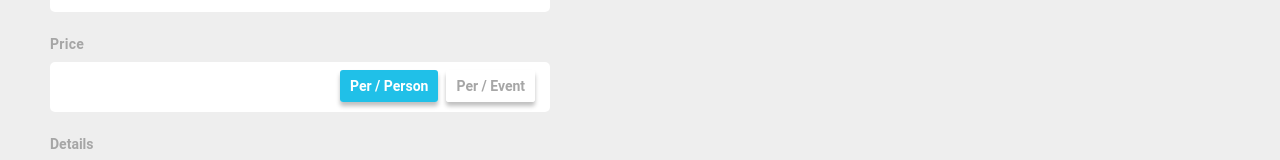
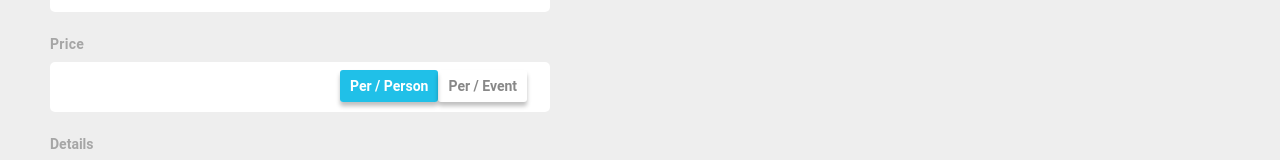
Before and after one commit to vickeyvaghela/evento, a React (Create React App) app: page /PersonalSkill/popups/AddEquipment in a window 1280 px wide. Shown: the part 377-537 px from the top of the page. Built offline with nearby package versions, Linux system fonts and the light colour scheme.

Commit message:
added fixes in the add equipement

```diff
--- a/src/components/personal_skill/personalskill.js
+++ b/src/components/personal_skill/personalskill.js
@@ -247,9 +247,15 @@ function PersonalSkill() {
 		e.preventDefault()
 		const dataForm = new FormData()
 		if(typeof com_gstfile ==='object'){
+			console.log("coming here")
 			for (let i = 0; i < com_gstfile.length; i++) {
 				dataForm.append("com_gstfile", com_gstfile[i])
 			}
+		}
+		else{
+
+			dataForm.append("com_gstfile" , com_gstfile)
+		}
 			dataForm.append("User", userId)
 			dataForm.append("pro_category", pro_category)
 			dataForm.append("profession", profession)
@@ -281,7 +287,7 @@ function PersonalSkill() {
 				return
 			}
 			const data = await axios.post(`${API_URL}/personalskill`, dataForm, { headers: { "Content-Type": "application/json", Authorization: token } })
-		}
+
 
 	}
 	useEffect(() => {
--- a/src/components/personal_skill/pspopup/AddEquipment.js
+++ b/src/components/personal_skill/pspopup/AddEquipment.js
@@ -12,16 +12,26 @@ function AddEquipment({id,set_modalState}) {
 	const [equ_details , setEquDetails]=useState("")
 	const [equ_price , setEquPrice]=useState("")
 	const [equ_price_period , setEquPricePeriod]=useState("")
+	const [equ_price_type , setEquPriceType]= useState(1)
 var token = `Token ${localStorage.getItem("token")}`;
+var userId = localStorage.getItem('userId') ? localStorage.getItem('userId') : 0;
 
 	const handleSubmit =async(e)=>{
 		e.preventDefault()
 		// http://143.244.137.15:8000/ps_add_equipment
-		const data = await axios.post(`${API_URL}/ps_add_equipment`,{user:1,equ_name,equ_details,equ_price,equ_price_period},{ headers: { "Content-Type": "application/json", Authorization: token } })
+		const data = await axios.post(`${API_URL}/ps_add_equipment`,{user:userId,equ_name,equ_price_type,equ_details,equ_price,equ_price_period},{ headers: { "Content-Type": "application/json", Authorization: token } })
 		if(data && data.data && data.data.isSuccess){
 			set_modalState(false)
 		}
 	}
+// 	{
+//     "user" : 1,
+//     "equ_name" : "Bike",
+//     "equ_price" : 800,
+//     "equ_price_period" : 0, // send 0 only here
+//     "equ_price_type" : 1, //if 1 -> per person if 2->per event
+//     "equ_details" : "for safty"
+// }
 	return (
 		// <div className="w_r_p_holder">
 		<div className="" style={{height:"100%"}}>
@@ -45,8 +55,8 @@ var token = `Token ${localStorage.getItem("token")}`;
 							<label for="">Price</label>
 							<input type="text" id="" name=""  onChange={(e)=>{setEquPricePeriod(e.target.value)}}/>
 							<div className="pp_pe pe-1 equi-holdr">
-								<a href="">Per / Person</a>
-								<a href="" className="per_ev">Per / Event</a>
+								<span onClick={()=>{setEquPriceType(1)}}  className={`equipement ${equ_price_type===1&&"active_equipement"}`} >Per / Person</span>
+								<span onClick={()=>{setEquPriceType(2)}}  className={`equipement ${equ_price_type===2&&"active_equipement"}`}>Per / Event</span>
 							</div>
 						</div>
 						<div className="ps-1_1 epos">
```
Also changed, not shown: src/assets/css/style.css.
